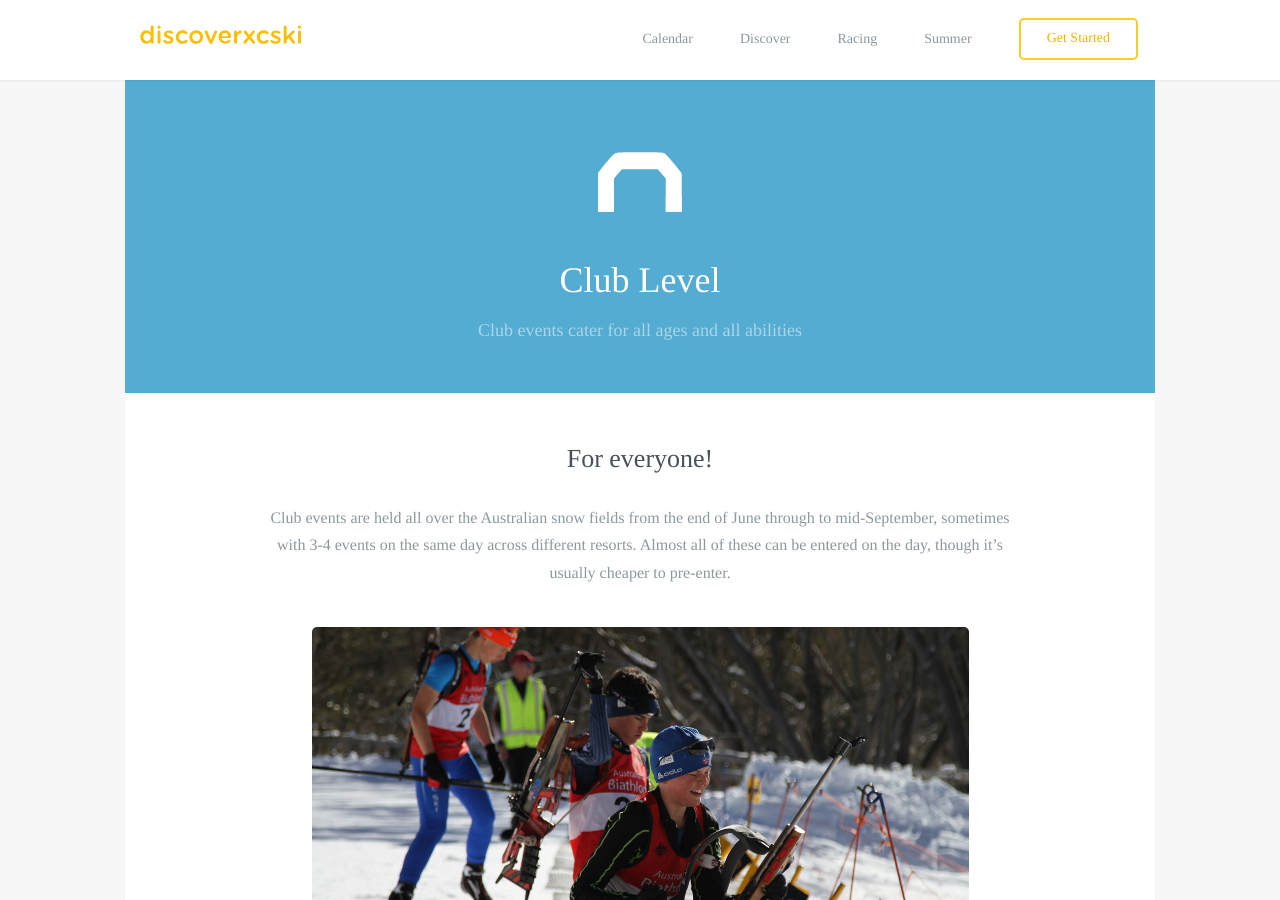
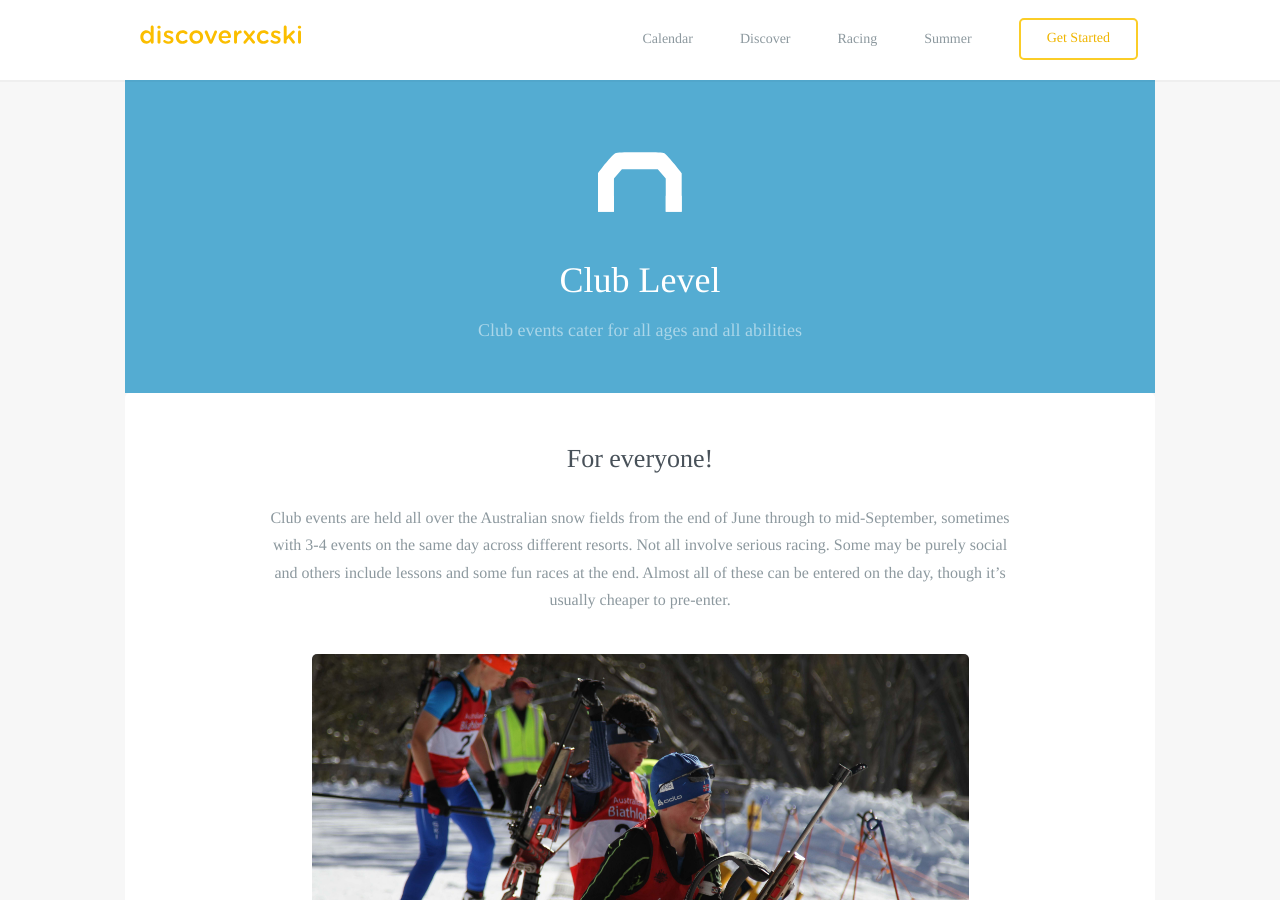
Before and after one commit to robcatto/robcatto.github.io, a Jekyll site: the page built from racing/club-level/index.html, in a window 1280 px wide and 900 px high. Built offline with Jekyll 4.4.1, drawn with Linux system fonts in a browser that asks for light colours; some web fonts are replaced; Markdown is read by kramdown in place of the engine named in the settings.

Commit message:
Update index.html

```diff
--- a/racing/club-level/index.html
+++ b/racing/club-level/index.html
@@ -47,7 +47,7 @@ layout: default
         <div id="content1">
         <section class="mobile_section">
                 <h3>For everyone!</h3>
-                <p>Club events are held all over the Australian snow fields from the end of June through to mid-September, sometimes with 3-4 events on the same day across different resorts. Almost all of these can be entered on the day, though it’s usually cheaper to pre-enter.
+                <p>Club events are held all over the Australian snow fields from the end of June through to mid-September, sometimes with 3-4 events on the same day across different resorts. Not all involve serious racing. Some may be purely social and others include lessons and some fun races at the end. Almost all of these can be entered on the day, though it’s usually cheaper to pre-enter.
 
                 </p>
                 <div class="one">
```
